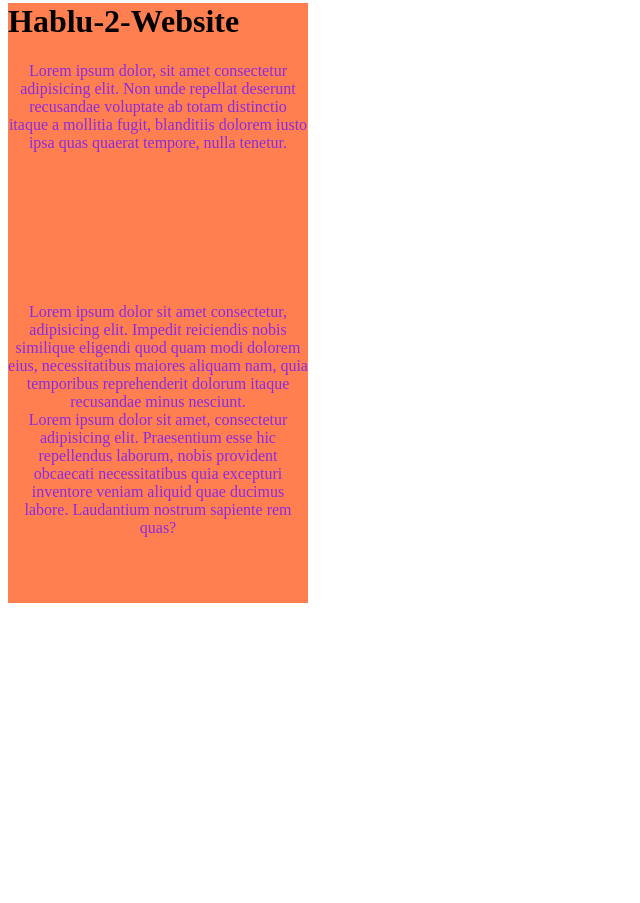
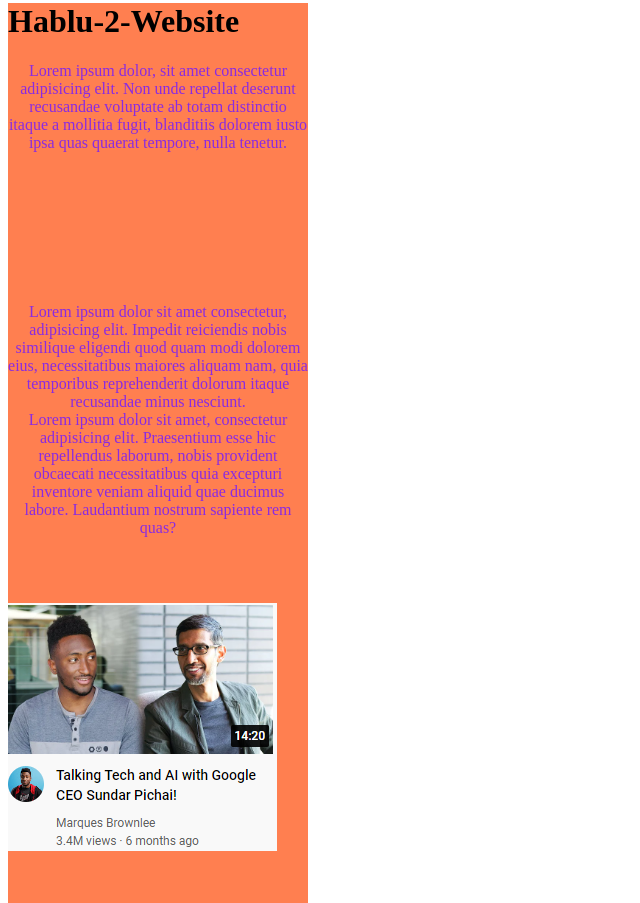
Before and after one commit to Sohelkhan24/my-hablu, a plain HTML site: page index.html in a window 1280 px wide. Shown: the part 398-1301 px from the top of the page, without its empty margins (0-640 px from the left). Before the commit the page ends 1001 px from the top, so only its background shows below. Drawn offline with Linux system fonts and the light colour scheme.

Commit message:
sisth hablu

```diff
--- a/index.html
+++ b/index.html
@@ -30,5 +30,8 @@
         <p>Lorem ipsum dolor sit amet consectetur, adipisicing elit. Impedit reiciendis nobis similique eligendi quod quam modi dolorem eius, necessitatibus maiores aliquam nam, quia temporibus reprehenderit dolorum itaque recusandae minus nesciunt.</p>
         <p>Lorem ipsum dolor sit amet, consectetur adipisicing elit. Praesentium esse hic repellendus laborum, nobis provident obcaecati necessitatibus quia excepturi inventore veniam aliquid quae ducimus labore. Laudantium nostrum sapiente rem quas?</p>
     </div>
+    <div>
+        <img src="image/Capture.PNG"
+    </div>
 </body>
 </html>
```
Also changed, not shown: image/Capture.PNG (added).
